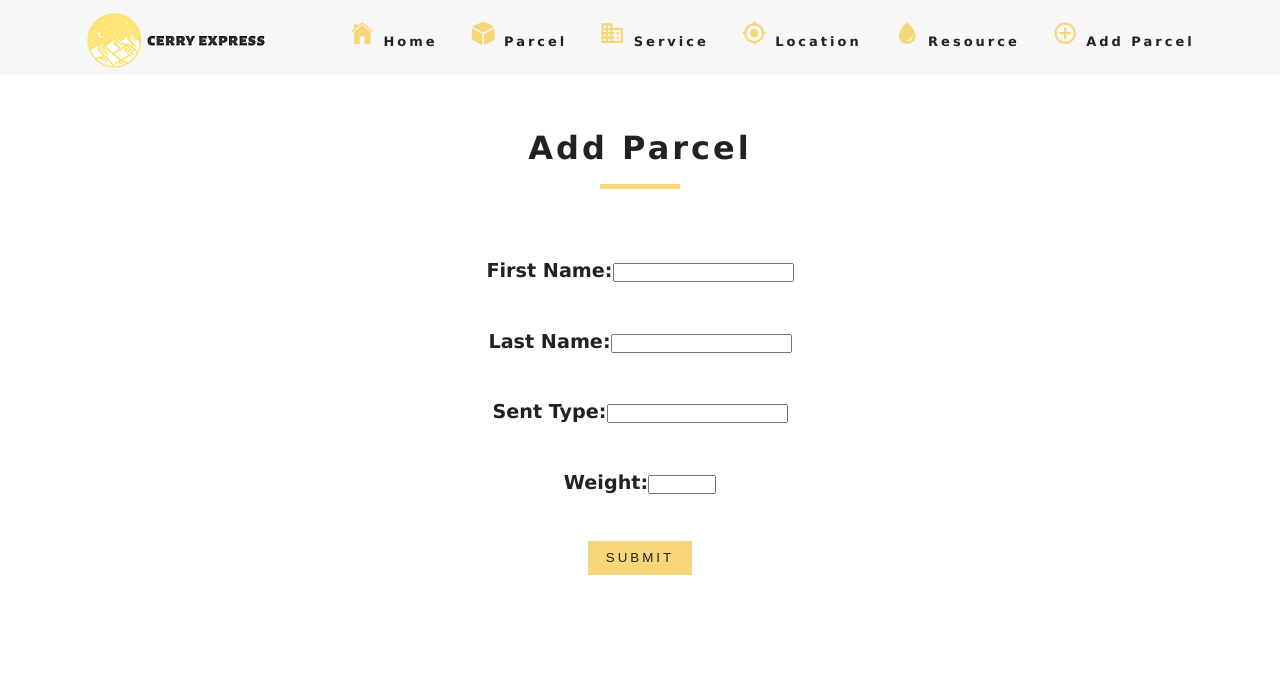
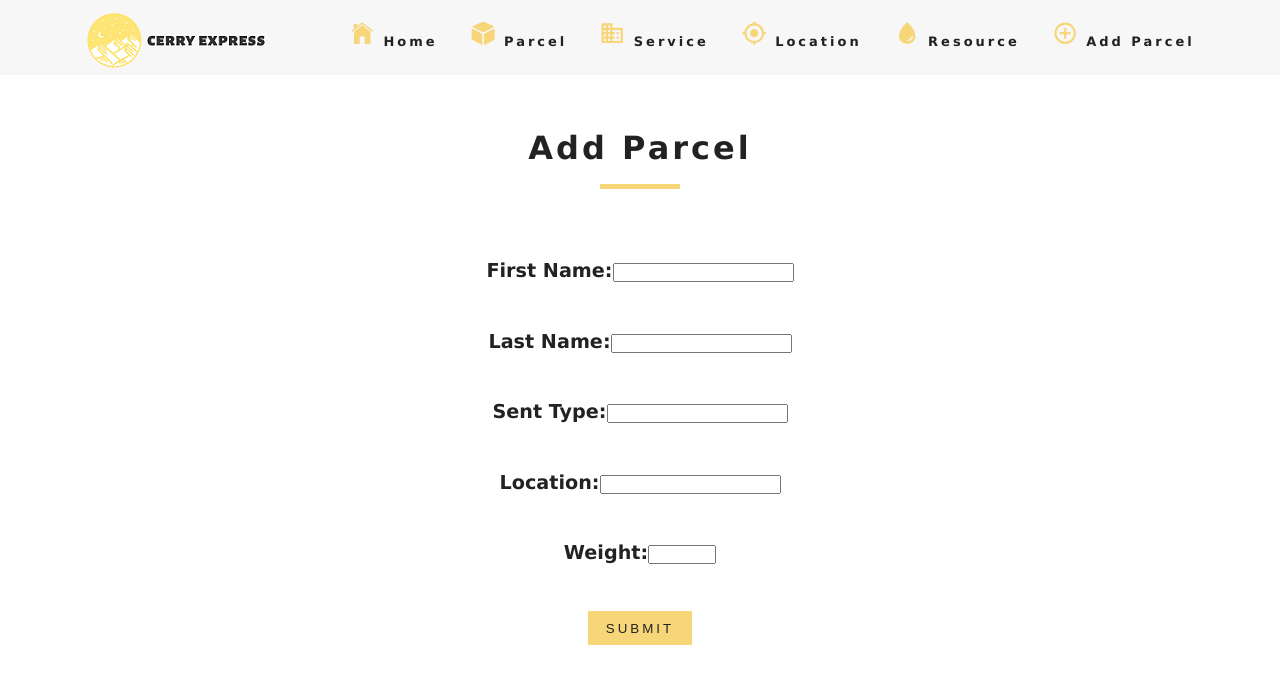
Before and after one commit to theworstteam/cerry-express, a React (Create React App) app in the folder client/: page /addParcel in a window 1280 px wide. Shown: the top 684 px of the page. Built offline with nearby package versions, Linux system fonts and the light colour scheme; no server answers.

Commit message:
add location

```diff
--- a/client/src/pages/AddParcel.jsx
+++ b/client/src/pages/AddParcel.jsx
@@ -8,6 +8,7 @@ export default class AddParcel extends Component {
 			lastName: "",
 			weight: "",
 			sendType: "",
+			location: "",
 		},
 	};
 	handleFirstName(e) {
@@ -46,13 +47,29 @@ export default class AddParcel extends Component {
 			},
 		}));
 	}
+	handleLocation(e) {
+		let value = e.target.value;
+		this.setState(prevState => ({
+			formControl: {
+				...prevState.formControl,
+				location: value,
+			},
+		}));
+	}
 
 	handleSubmit(event) {
-		const { firstName, lastName, sendType, weight } = this.state.formControl;
+		const {
+			firstName,
+			lastName,
+			sendType,
+			weight,
+			location,
+		} = this.state.formControl;
 		console.log(firstName);
 		console.log(lastName);
 		console.log(sendType);
 		console.log(weight);
+		console.log(location)
 		const rand = Math.floor(Math.random() * Math.floor(15));
 		var date = new Date().getDate();
 		var month = new Date().getMonth() + 1;
@@ -80,7 +97,7 @@ export default class AddParcel extends Component {
 				0 +
 				date +
 				"/" +
-				month +
+				"May" +
 				"/" +
 				19 +
 				"/" +
@@ -89,12 +106,10 @@ export default class AddParcel extends Component {
 				method: "POST",
 			}
 		);
-		fetch(
-			"http://localhost:5000/transaction-date/" ,
-			{
-				method: "POST",
-			}
-		);
+		fetch("http://localhost:5000/transaction/" + 102 +"/"+ location,
+		{
+			method: "POST",
+		});
 
 		event.preventDefault();
 	}
@@ -133,6 +148,15 @@ export default class AddParcel extends Component {
 					</h4>
 					<br />
 					<h4>
+						Location:
+						<input
+							type='text'
+							name='sentType'
+							onChange={this.handleLocation.bind(this)}
+						/>
+					</h4>
+					<br />
+					<h4>
 						Weight:
 						<input
 							type='number'
```
